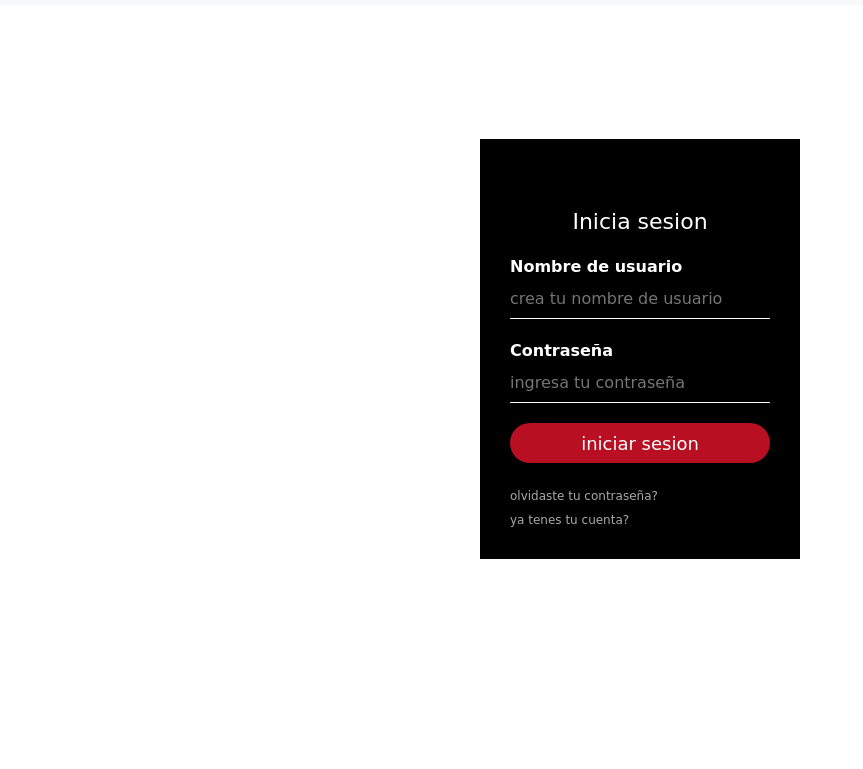
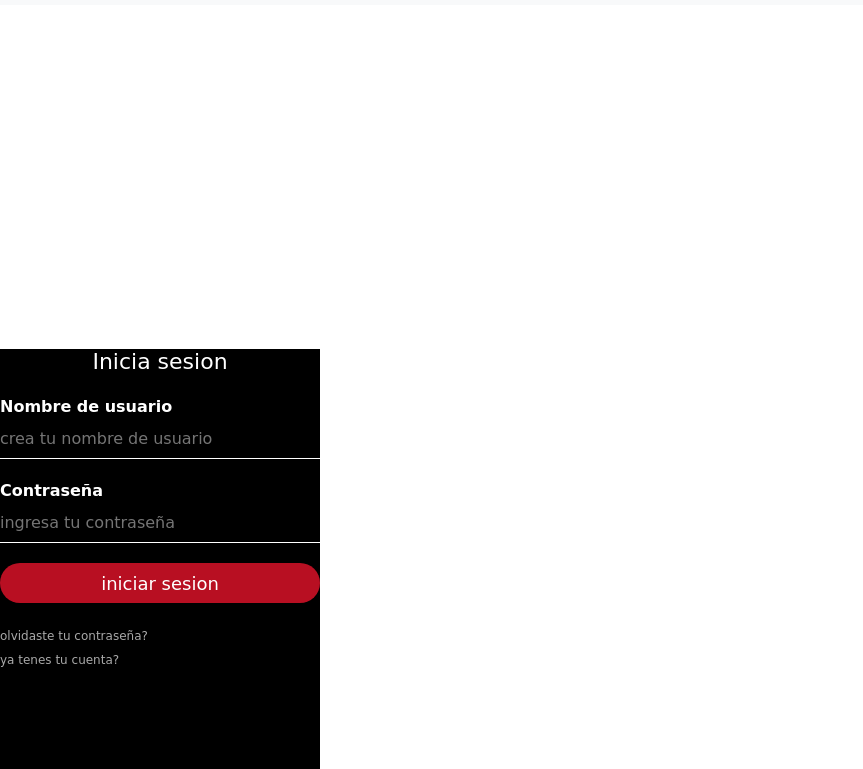
Before and after one commit to Orianalopardo/miproyecto-Lopardo, a plain HTML site: page login.html in a window 1280 px wide. Shown: the part 51-820 px from the top of the page, without its empty margins (0-863 px from the left). Drawn offline with nearby package versions, Linux system fonts and the light colour scheme.

Commit message:
proyecto

```diff
--- a/estilos.css
+++ b/estilos.css
@@ -317,11 +317,9 @@ body {
   background: #000;
   color: #fff;
   top: 50%;
-  left: 50%;
   position: absolute;
-  transform: translate(-50%, -50%);
+  align-items: center;
   box-sizing: border-box;
-  padding: 70px 30px;
 }
 
 .login-box .avatar {
```
